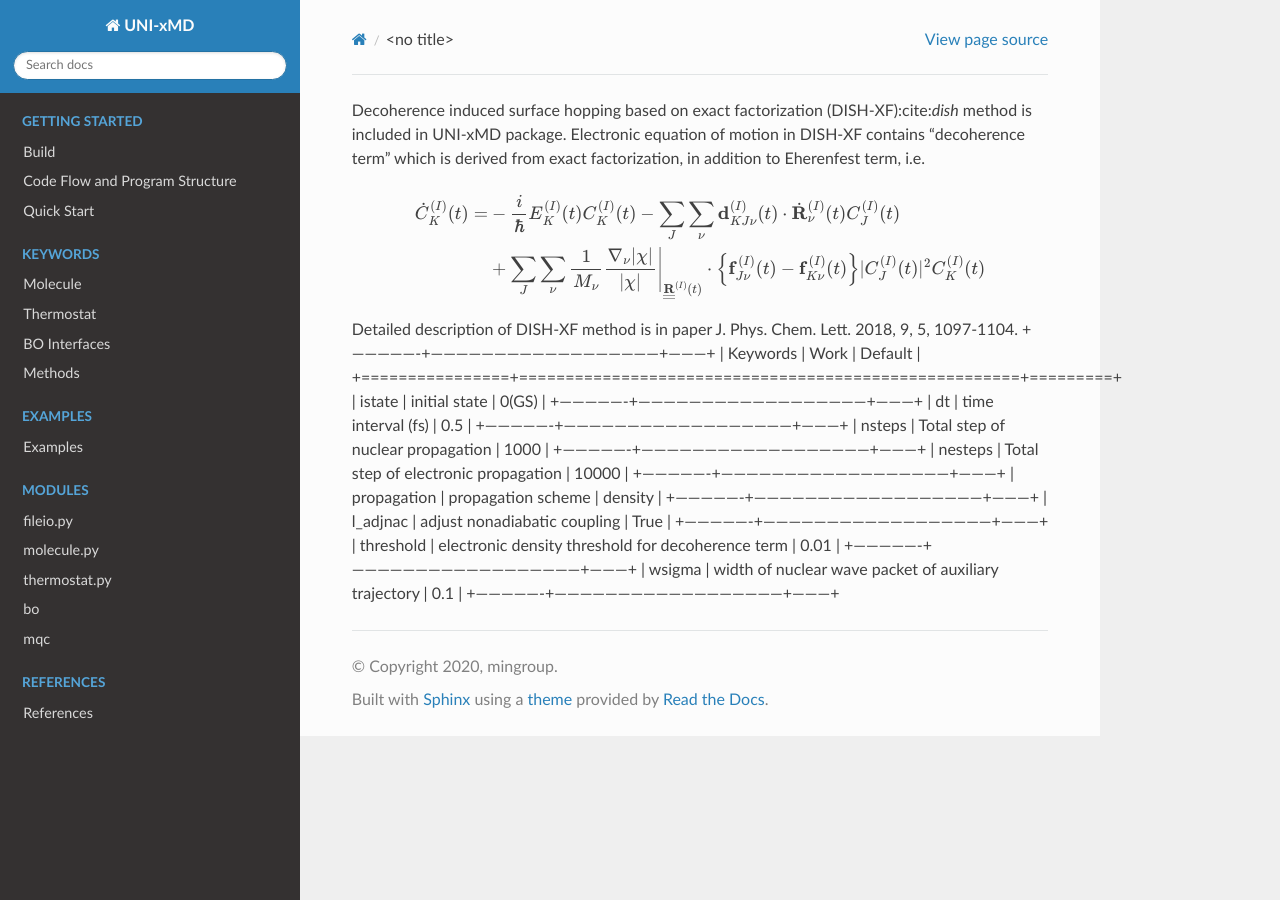
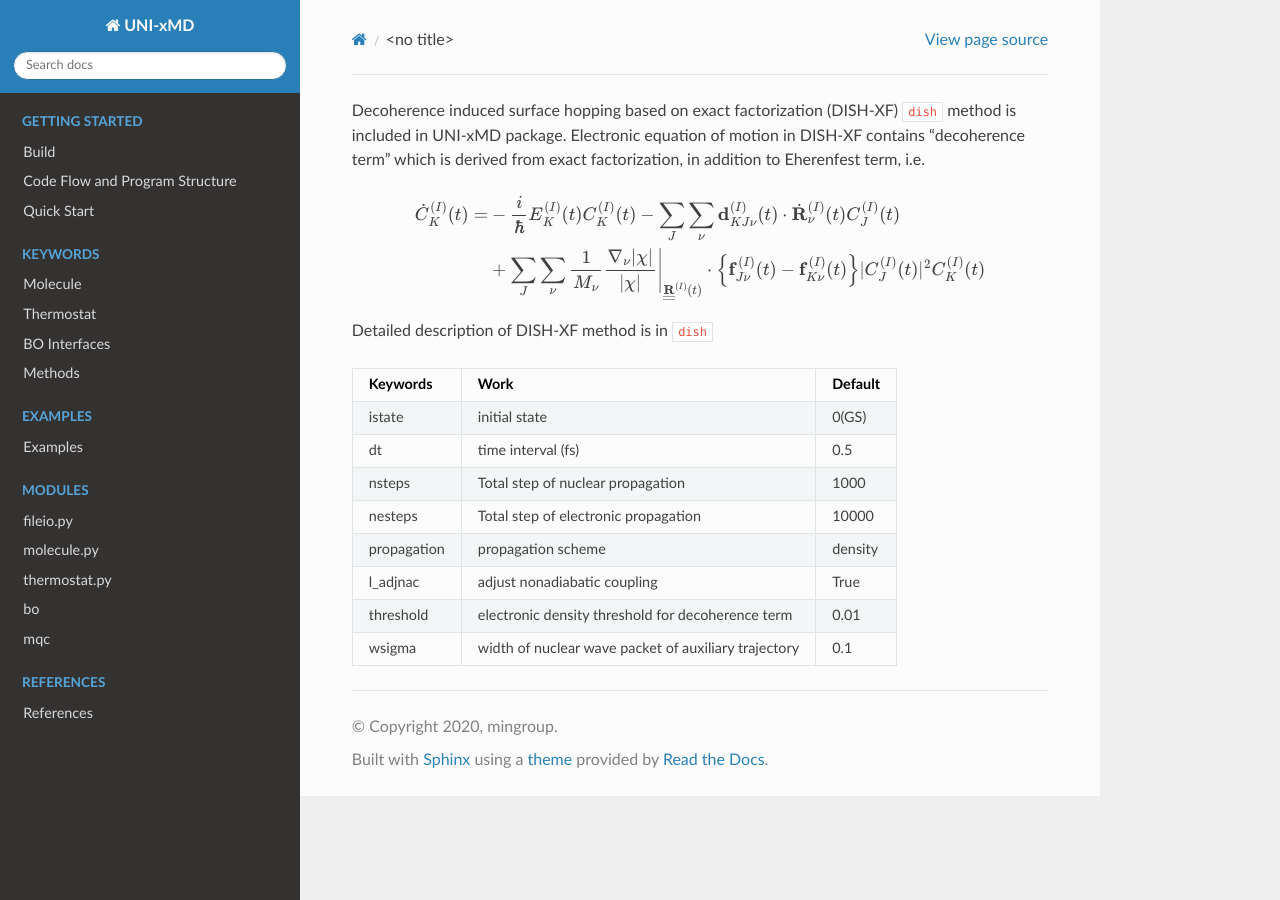
Before and after one commit to skmin-lab/unixmd, a Sphinx documentation site: the page built from docs/source/keywords/methods/shxf.rst, in a window 1280 px wide. Built offline with Sphinx 7.4.7 and the Read the Docs theme 2.0.0, drawn with Linux system fonts in a browser that asks for light colours; cross-references to code outside the pages are shown as plain code.

Commit message:
DISH-XF part is corrected/modified.

```diff
--- a/docs/source/keywords/methods/shxf.rst
+++ b/docs/source/keywords/methods/shxf.rst
@@ -1,5 +1,5 @@
 
-Decoherence induced surface hopping based on exact factorization (DISH-XF):cite:`dish` method is included in UNI-xMD package.
+Decoherence induced surface hopping based on exact factorization (DISH-XF) :cite:`dish` method is included in UNI-xMD package.
 Electronic equation of motion in DISH-XF contains "decoherence term" which is derived from exact factorization,
 in addition to Eherenfest term, i.e.
 
@@ -10,7 +10,8 @@ in addition to Eherenfest term, i.e.
     &+\sum_J\sum_\nu\frac{1}{M_\nu}\frac{\nabla_\nu|\chi|}{|\chi|}\Bigg|_{\underline{\underline{\bf R}}^{(I)}(t)}
     \cdot\left\{{\bf f}^{(I)}_{J\nu}(t)-{\bf f}^{(I)}_{K\nu}(t)\right\}|C^{(I)}_J(t)|^2 C^{(I)}_K(t)
 
-Detailed description of DISH-XF method is in paper J. Phys. Chem. Lett. 2018, 9, 5, 1097-1104.
+Detailed description of DISH-XF method is in :cite:`dish`
+
 +----------------+------------------------------------------------------+---------+
 | Keywords       | Work                                                 | Default |
 +================+======================================================+=========+
```
